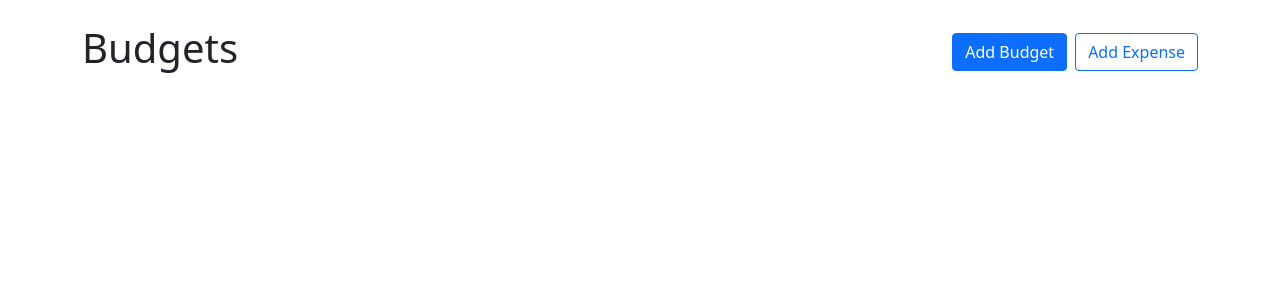
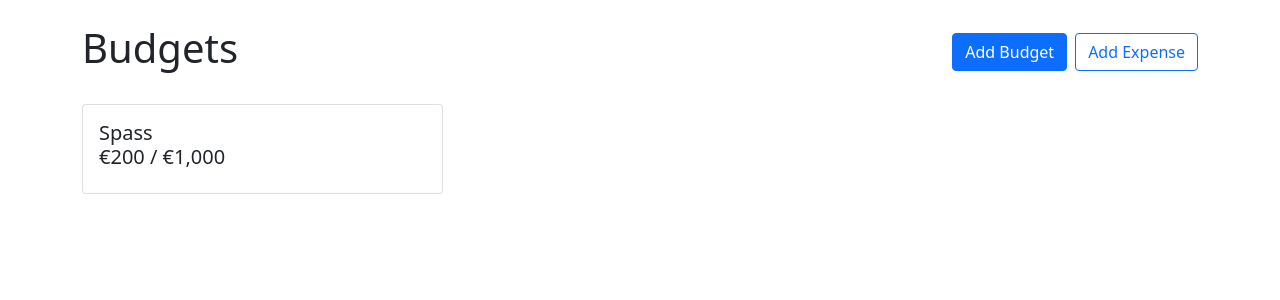
Before and after one commit to Seborider/Budget, a React (Create React App) app: page / in a window 1280 px wide. Shown: the top 300 px of the page. Built offline with nearby package versions, Linux system fonts and the light colour scheme.

Commit message:
🎨  Import BudgetCard component

```diff
--- a/src/App.js
+++ b/src/App.js
@@ -1,5 +1,6 @@
 import Container from 'react-bootstrap/Container'
 import {Stack, Button} from 'react-bootstrap'
+import BudgetCard from './components/BudgetCard';
 
 function App() {
   return (
@@ -9,7 +10,9 @@ function App() {
     <Button variant="primary">Add Budget</Button>
     <Button variant="outline-primary">Add Expense</Button>
   </Stack>
-  <div style={{display: "grid", gridTemplateColumns: "repeat(auto-fill, minmax(300px, 1fr))", gap: "1rem", alignItems: "flex-start" }}></div>
+  <div style={{display: "grid", gridTemplateColumns: "repeat(auto-fill, minmax(300px, 1fr))", gap: "1rem", alignItems: "flex-start" }}>
+    <BudgetCard name="Spass" amount={200} max={1000}>das</BudgetCard>
+  </div>
 </Container>
   );
 }
```
